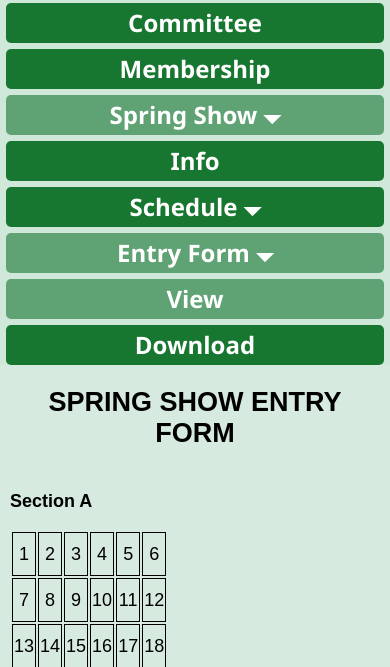
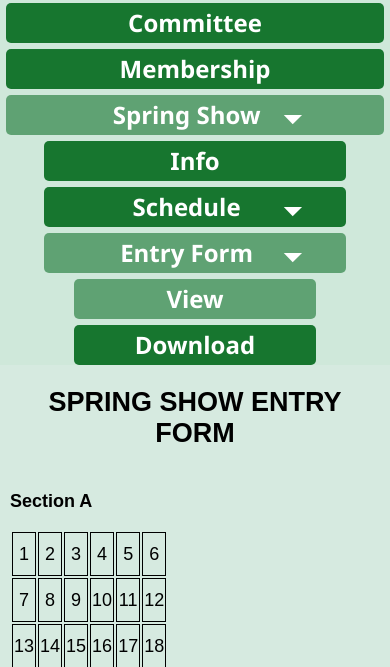
Before and after one commit to bleepblue/rcgardenclub, a plain HTML site: page springShow/ShowEntry.html in a window 390 px wide. Shown: the part 154-821 px from the top of the page. Drawn offline with Linux system fonts and the light colour scheme.

Commit message:
fixed bugs

```diff
--- a/springShow/ShowEntry.html
+++ b/springShow/ShowEntry.html
@@ -32,18 +32,18 @@
             </a>
 
             <div>
-                <div class="show link-selected" onclick="dropdown()">Spring Show &#128899;</div>
+                <div class="show link-selected" onclick="dropdown()"><div class="menu-text">Spring Show</div> <div>&#128899;</div></div>
                 <div class="dropdown-content" style="height:230px">
-                    <a href="./SpringShow.html"><div class="sub-link">Info</div></a>
-                    <div class="sub-link schedule" onclick="scheduleDropdown()"><span>Schedule</span> <span>&#128899;</span></div>
+                    <a href="/springShow/SpringShow.html"><div class="sub-link">Info</div></a>
+                    <div class="sub-link schedule" onclick="scheduleDropdown()"><div class="menu-text">Schedule</div> <div>&#128899;</div></div>
                     <div class="schedule-dropdown">
-                        <a href="./ShowSchedule.html"><div class="sub-sub-link">View</div></a>
-                        <a href="./Spring_Show_Schedule.docx" download><div class="sub-sub-link">Download</div></a>
+                        <a href="./springShow/ShowSchedule.html"><div class="sub-sub-link">View</div></a>
+                        <a href="./springShow/Spring_Show_Schedule.docx" download><div class="sub-sub-link">Download</div></a>
                     </div>
-                    <div class="sub-link-selected entry" onclick="entryDropdown()">Entry Form &#128899;</div>
+                    <div class="sub-link-selected entry" onclick="entryDropdown()"><div class="menu-text">Entry Form</div> <div>&#128899;</div></div>
                     <div class="entry-dropdown" style="height:92px">
-                        <div class="sub-sub-link-selected">View</div>
-                        <a href="./Spring_Show_Entry_Form.docx" download><div class="sub-sub-link">Download</div></a>
+                        <a href="./springShow/ShowEntry.html"><div class="sub-sub-link-selected">View</div></a>
+                        <a href="./springShow/Spring_Show_Entry_Form.docx" download><div class="sub-sub-link">Download</div></a>
                     </div>
                 </div>
             </div>
--- a/styles.css
+++ b/styles.css
@@ -14,10 +14,18 @@ body
 
 }
 
-.schedule
+.schedule, .entry
 {
     display: flex;
-    justify-content: space-around;
+    justify-content: space-between;
+    box-sizing: border-box;
+    padding-right: 10%;
+}
+
+
+.menu-text
+{
+    flex-grow: 1;
 }
 
 header
@@ -151,6 +159,10 @@ a
     font-size: 24px;
     font-weight: 600;
     border-radius: 5px;
+    display: flex;
+    justify-content: space-between;
+    box-sizing: border-box;
+    padding-right: 10%;
 }
 
 .link-selected
@@ -312,7 +324,7 @@ table
 
 }
 
-@media screen and (max-width: 670px)
+@media screen and (max-width: 900px)
 {
 
     nav
@@ -327,11 +339,57 @@ table
         margin: 6px 0;
     }
 
-    .show, .sub-link, .sub-sub-link, .dropdown-content, .schedule-dropdown, .entry-dropdown, .sub-link-selected, .sub-sub-link-selected
+    .dropdown-content
+    {
+        width: 80%;
+        display: block;
+        position: static;
+        margin: 0 auto;
+    }
+
+    .schedule-dropdown
+    {
+        width: 80%;
+        margin: 0 auto;
+        display: block;
+        position: static;
+    }
+
+    .entry-dropdown
+    {
+        width: 80%;
+        margin: 0 auto;
+        display: block;
+        position: static;
+    }
+
+    .sub-link,  .sub-link-selected
     {
         width: 100%;
-        display: block;
-        position: static;
+        margin: 6px auto 0;
+    }
+
+    .sub-sub-link, .sub-sub-link-selected
+    {
+        width:100%;
+        margin: 6px auto 0;
+    }
+
+    .schedule, .entry
+    {
+        display: flex;
+        justify-content: space-between;
+        box-sizing: border-box;
+        padding: 0 30%;
+    }
+
+    .show
+    {
+        display: flex;
+        justify-content: space-between;
+        box-sizing: border-box;
+        padding: 0 34%;
+        width: 100%;
     }
 
     .container
@@ -376,6 +434,33 @@ table
 
 }
 
+@media screen and (max-width: 600px)
+{
+    .show
+    {
+        padding: 0 32%;
+    }
+
+    .schedule, .entry
+    {
+        padding: 0 27%;
+    }
+}
+
+@media screen and (max-width: 500px)
+{
+    .show
+    {
+        padding: 0 22%;
+    }
+
+    .schedule, .entry
+    {
+        padding: 0 15%;
+    }
+}
+
+
 @media screen and (max-width: 410px)
 {
     .text
```
Also changed, not shown: committee.html (+3 -3 lines), index.html (+3 -3 lines), membership.html (+3 -3 lines), programme.html (+3 -3 lines), springShow/ShowSchedule.html (+10 -9 lines), springShow/SpringShow.html (+8 -8 lines).
